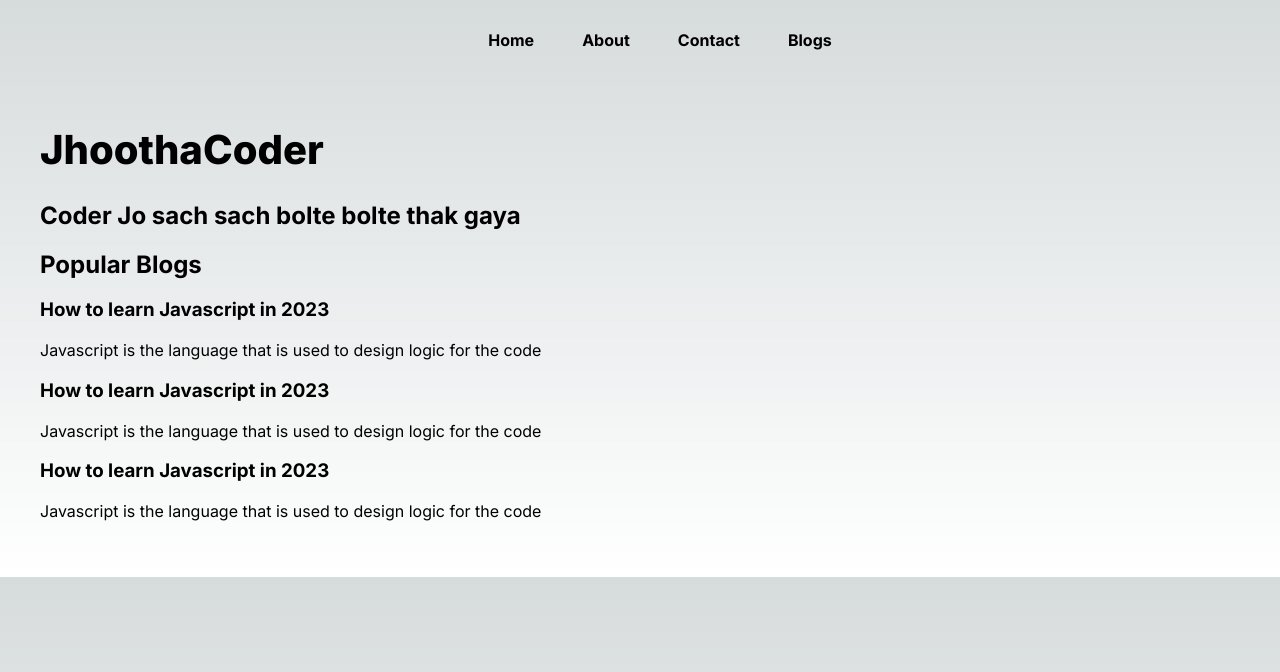
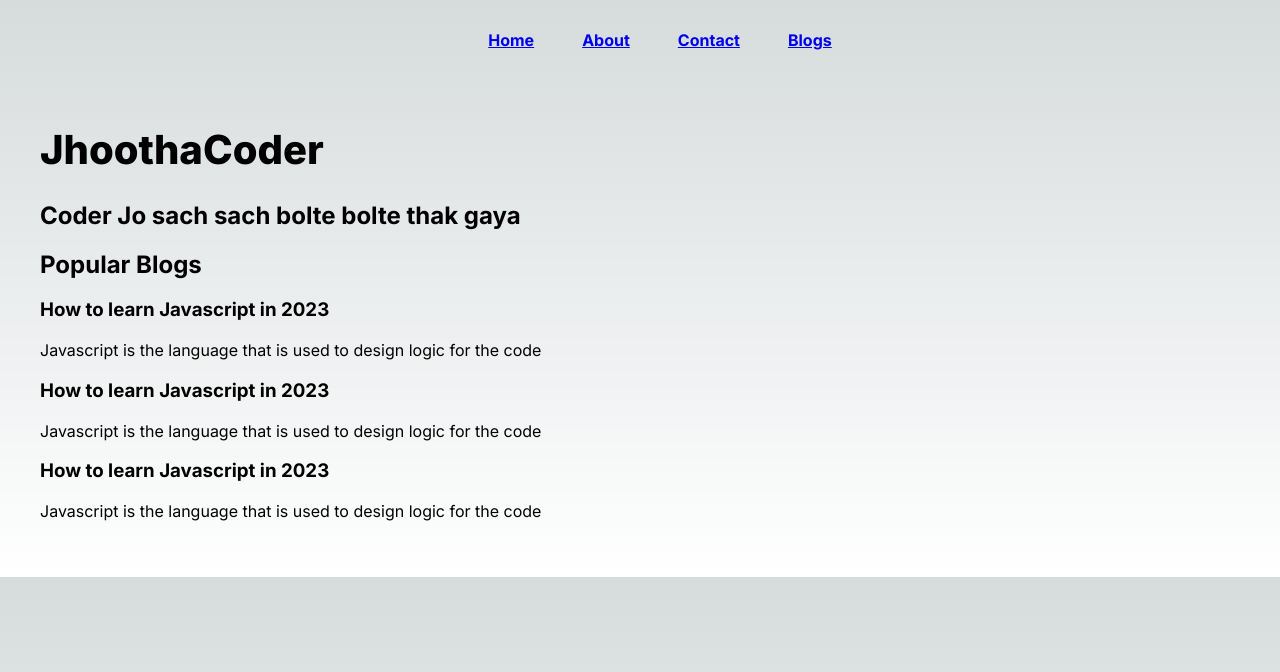
Before and after one commit to ajmat6/WearsZone, a Next.js app: page / in a window 1280 px wide. Shown: the top 672 px of the page. Built offline with nearby package versions, Linux system fonts and the light colour scheme.

Commit message:
Link comonenet in nextjs

```diff
--- a/src/app/blog/page.js
+++ /dev/null
@@ -1,9 +0,0 @@
-import React from 'react'
-
-const Blog = () => {
-  return (
-    <div>Blog</div>
-  )
-}
-
-export default Blog
--- /dev/null
+++ b/src/app/myblogs/page.jsx
@@ -0,0 +1,9 @@
+import React from 'react'
+
+const Myblogs = () => {
+  return (
+    <div>Myblogs</div>
+  )
+}
+
+export default Myblogs
--- a/src/app/page.js
+++ b/src/app/page.js
@@ -1,5 +1,6 @@
 import Image from 'next/image'
 import Head from 'next/head' // helps to inject title meta tags etc to the head
+import Link from 'next/link'
 import './page.css'
 
 export default function Home() {
@@ -11,10 +12,10 @@
 
       <div className='navbaar'>
         <ul>
-          <li>Home</li>
-          <li>About</li>
-          <li>Contact</li>
-          <li>Blogs</li>
+          <Link href='/'><li>Home</li></Link>
+          <Link href='/about'><li>About</li></Link>
+          <Link href='/contact'><li>Contact</li></Link>
+          <Link href='/myblogs'><li>Blogs</li></Link>
         </ul>
       </div>
 
```
Also changed, not shown: src/app/myblogs/[blogpost]/page.jsx (renamed from src/app/[blogpost]/page.jsx).
